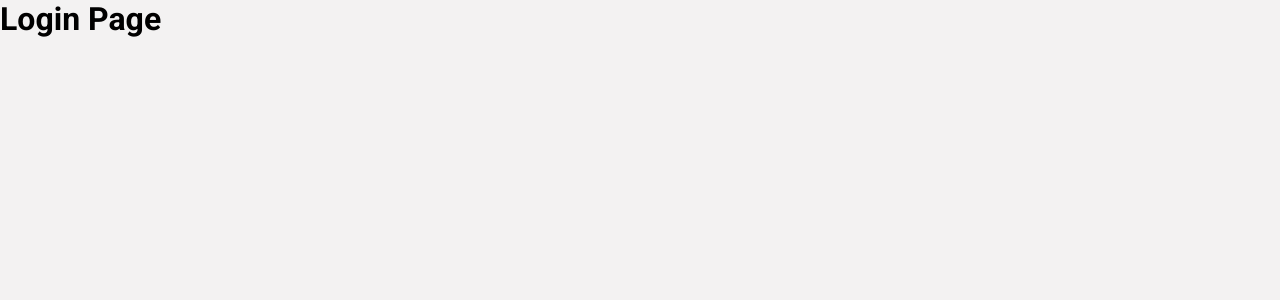
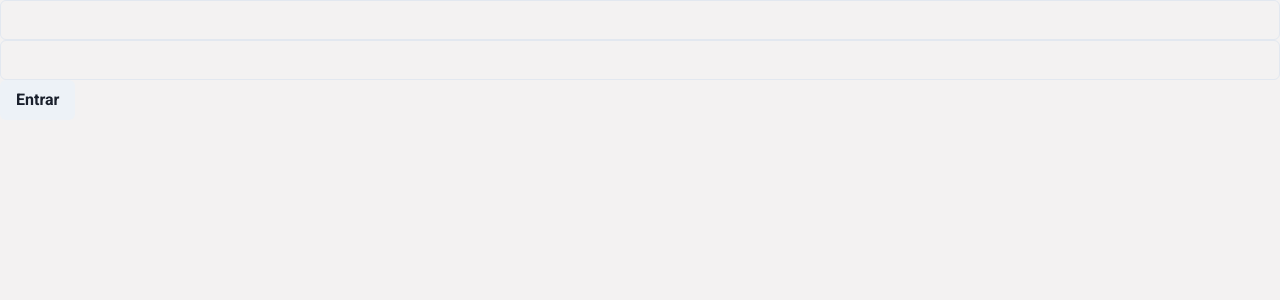
Before and after one commit to Lucasedusi/challenge-atoscapital-reactjs, a React (Vite) app: page / in a window 1280 px wide. Shown: the top 300 px of the page. Built offline with nearby package versions, Linux system fonts and the light colour scheme.

Commit message:
:sparkles: feat: add function handleLogin function

```diff
--- a/package.json
+++ b/package.json
@@ -9,10 +9,15 @@
     "preview": "vite preview"
   },
   "dependencies": {
+    "@chakra-ui/react": "^2.8.2",
+    "@emotion/react": "^11.11.4",
+    "@emotion/styled": "^11.11.0",
     "@types/axios": "^0.14.0",
     "axios": "^1.6.7",
+    "framer-motion": "^11.0.8",
     "react": "^18.2.0",
     "react-dom": "^18.2.0",
+    "react-hook-form": "^7.51.0",
     "react-router-dom": "^6.22.3",
     "styled-components": "^6.1.8"
   },
--- a/src/App.tsx
+++ b/src/App.tsx
@@ -3,15 +3,19 @@ import { GlobalStyle } from "./styles/global";
 import { defaultTheme } from "./styles/theme/default";
 import { BrowserRouter } from "react-router-dom";
 import { Router } from "./Routes";
+import { AuthProvider } from "./context/AuthProvider";
+import { ProtectdLayout } from "./components/ProtectedLayout";
 
 function App() {
 	return (
+		<AuthProvider>
 			<ThemeProvider theme={defaultTheme}>
 				<GlobalStyle />
 				<BrowserRouter>
 					<Router />
 				</BrowserRouter>
 			</ThemeProvider>
+		</AuthProvider>
 	);
 }
 
--- a/src/Routes.tsx
+++ b/src/Routes.tsx
@@ -2,6 +2,7 @@ import { Route, Routes } from "react-router-dom";
 import { HomePage } from "./pages/Home";
 import { LoginPage } from "./pages/Login";
 import { RegisterPage } from "./pages/Register";
+import { ProtectdLayout } from "./components/ProtectedLayout";
 
 export function Router() {
 	return (
--- a/src/context/AuthProvider/index.tsx
+++ b/src/context/AuthProvider/index.tsx
@@ -1,6 +1,6 @@
-import { createContext, useState } from "react";
+import { createContext, useEffect, useState } from "react";
 import { IAuthProvider, IContext, IUser } from "./types";
-import { LoginRequest, setUserLocalStorage } from "./util";
+import { LoginRequest, getUserLocalStorage, setUserLocalStorage } from "./util";
 
 export const AuthContext = createContext<IContext>({} as IContext);
 
@@ -9,6 +9,14 @@ export const AuthProvider = ({ children }: IAuthProvider) => {
 
 	async function authenticate(email: string, password: string) {
 		const response = await LoginRequest(email, password);
+
+		useEffect(() => {
+			const user = getUserLocalStorage();
+
+			if (user) {
+				setUser(user);
+			}
+		}, []);
 
 		const payload = { token: response.token, email };
 
--- a/src/main.tsx
+++ b/src/main.tsx
@@ -1,9 +1,12 @@
 import React from "react";
 import ReactDOM from "react-dom/client";
 import App from "./App";
+import { ChakraProvider } from "@chakra-ui/react";
 
 ReactDOM.createRoot(document.getElementById("root") as HTMLElement).render(
 	<React.StrictMode>
-		<App />
+		<ChakraProvider>
+			<App />
+		</ChakraProvider>
 	</React.StrictMode>
 );
--- a/src/pages/Login/index.tsx
+++ b/src/pages/Login/index.tsx
@@ -1,3 +1,35 @@
+import { Button, Input } from "@chakra-ui/react";
+import { SubmitHandler, useForm } from "react-hook-form";
+import { useAuth } from "../../context/AuthProvider/useAuth";
+import { useNavigate } from "react-router-dom";
+
+interface User {
+	email: string;
+	password: string;
+}
+
 export function LoginPage() {
-	return <h1>Login Page</h1>;
+	const auth = useAuth();
+
+	const { register, handleSubmit } = useForm<User>();
+
+	const navigate = useNavigate();
+
+	const handleLogin: SubmitHandler<User> = async (data) => {
+		try {
+			await auth.authenticate(data.email, data.password);
+
+			navigate("/home");
+		} catch (error) {
+			alert("erro");
+		}
+	};
+
+	return (
+		<form onSubmit={handleSubmit(handleLogin)}>
+			<Input type="text" {...register("email")} />
+			<Input type="password" {...register("password")} />
+			<Button type="submit">Entrar</Button>
+		</form>
+	);
 }
```
Also changed, not shown: src/components/ProtectedLayout/index.tsx (added, +11 -0 lines), 1 other file (tests, documents, lock files or other folders). Lines whose indentation alone changed are shown as unchanged.
